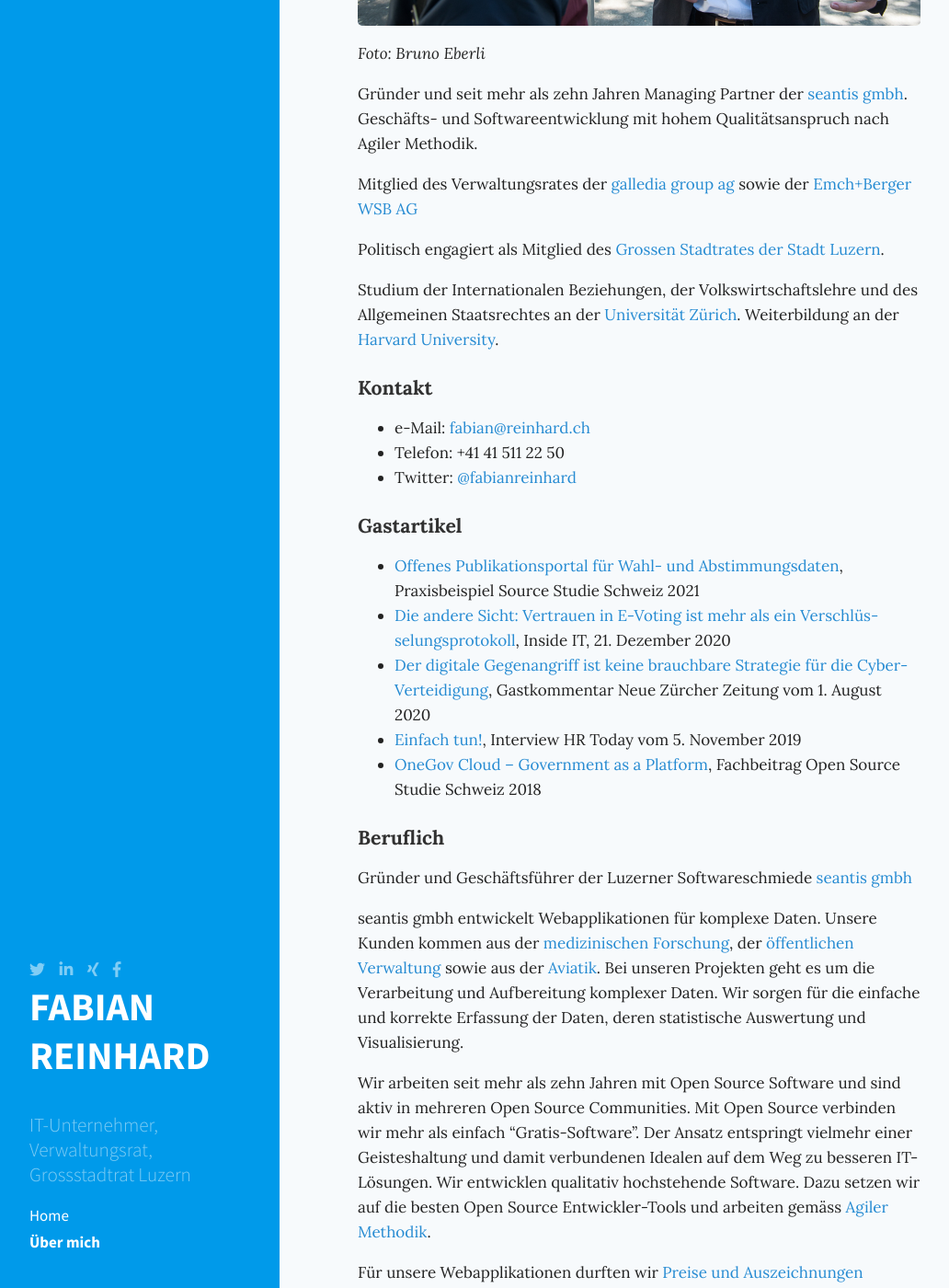
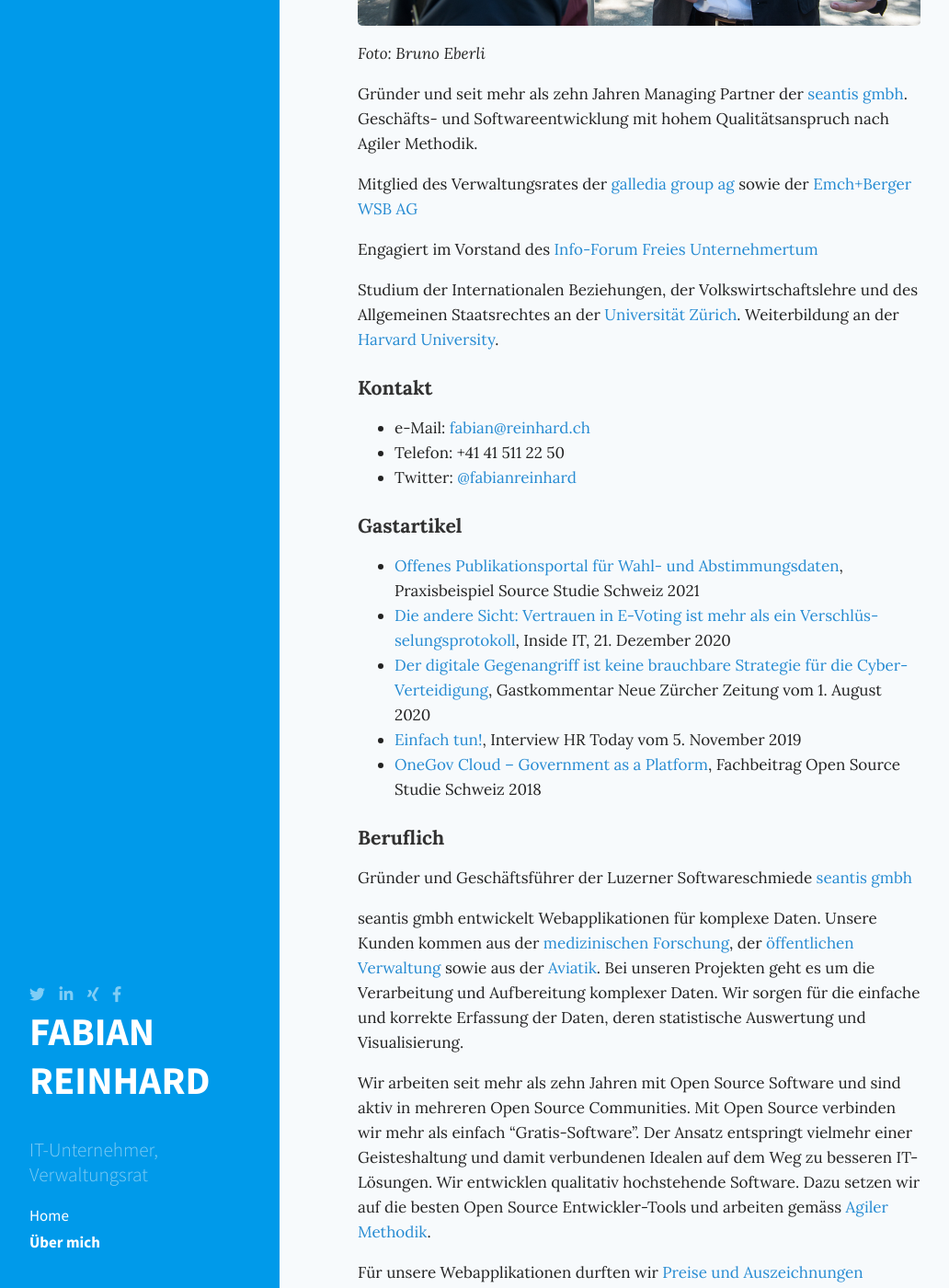
Before and after one commit to freinhard/freinhard.github.io, a Jekyll site: the page built from about.md, in a window 1280 px wide and 1400 px high, scrolled down 561 px. Shown: the whole window at 92% size, without its empty margins (2-1034 px from the left). Built offline with Jekyll 4.4.1, drawn with Linux system fonts in a browser that asks for light colours; nearby versions of some CDN libraries; comment, search, counter and statistics services are not loaded; some of the changed text lies outside the part shown.

Commit message:
Rücktritt Grossstadtrat

```diff
--- a/_config.yml
+++ b/_config.yml
@@ -9,8 +9,8 @@
 
 # Setup
 title:               'FABIAN REINHARD'
-tagline:             'IT-Unternehmer, Verwaltungsrat, Grossstadtrat Luzern'
-description:         'IT-Unternehmer, Verwaltungsrat, Grossstadtrat Luzern'
+tagline:             'IT-Unternehmer, Verwaltungsrat'
+description:         'IT-Unternehmer, Verwaltungsrat'
 baseurl:             'https://www.fabianreinhard.ch'
 paginate:            1
 
--- a/about.md
+++ b/about.md
@@ -11,7 +11,7 @@
 
 Mitglied des Verwaltungsrates der [galledia group ag](https://www.galledia-group.ch/unternehmen/fuehrung) sowie der [Emch+Berger WSB AG](https://www.emchberger.ch/de/emchberger-wsb-ag)
 
-Politisch engagiert als Mitglied des [Grossen Stadtrates der Stadt Luzern](https://www.stadtluzern.ch/politikverwaltung/grosserstadtrat/5973).
+Engagiert im Vorstand des [Info-Forum Freies Unternehmertum](https://www.ifu.ch)
 
 Studium der Internationalen Beziehungen, der Volkswirtschaftslehre und des Allgemeinen Staatsrechtes an der [Universität Zürich](http://www.uzh.ch). Weiterbildung an der [Harvard University](https://www.harvard.edu).
 
```
Also changed, not shown: other parts of about.md (+2 -2 lines).
